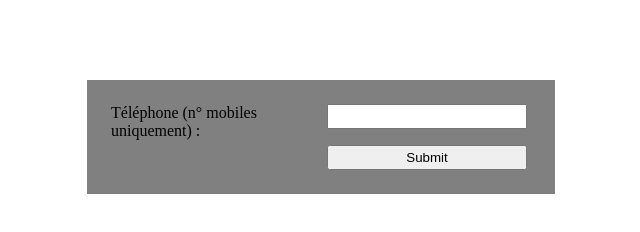
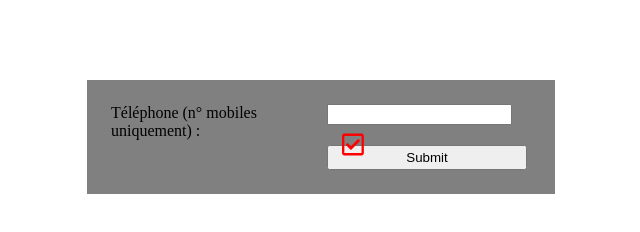
Before and after one commit to Cassius269/confirmation_num_telephone, a plain HTML site: page index.html in a window 1280 px wide. Shown: the full height of the page, 319-959 px from the left. Drawn offline with Linux system fonts and the light colour scheme.

Commit message:
ajout de l'icone dans le formulaire

```diff
--- a/index.html
+++ b/index.html
@@ -15,7 +15,9 @@
     <main>
         <form action="page-data.php" method="GET">
             <label for="tel">Téléphone (n° mobiles uniquement) :</label>
-            <input type="tel" id="tel" name="tel">
+            <div>
+                <input type="tel" id="tel" name="tel">
+                <svg id="form_imageIndicateurTel" viewBox="0 0 448 512" xmlns="http://www.w3.org/2000/svg"><path d="m400 32h-352c-26.51 0-48 21.49-48 48v352c0 26.51 21.49 48 48 48h352c26.51 0 48-21.49 48-48v-352c0-26.51-21.49-48-48-48zm0 400h-352v-352h352zm-35.864-241.724-172.589 171.204c-4.705 4.667-12.303 4.637-16.97-.068l-90.781-91.516c-4.667-4.705-4.637-12.303.069-16.971l22.719-22.536c4.705-4.667 12.303-4.637 16.97.069l59.792 60.277 141.352-140.216c4.705-4.667 12.303-4.637 16.97.068l22.536 22.718c4.667 4.706 4.637 12.304-.068 16.971z"/></svg></div>
             <input type="submit" id="buttonSubmit">
         </form>
     </main>
--- a/style.css
+++ b/style.css
@@ -13,3 +13,11 @@ form {
   #buttonSubmit{
     grid-column: 2/3;
 }
+
+#form_imageIndicateurTel{
+  fill: red;
+  height: 25px;
+  position: relative;
+  top: 7px;
+  left: 15px;
+}
```
Also changed, not shown: Images/indicateur.svg (added).
